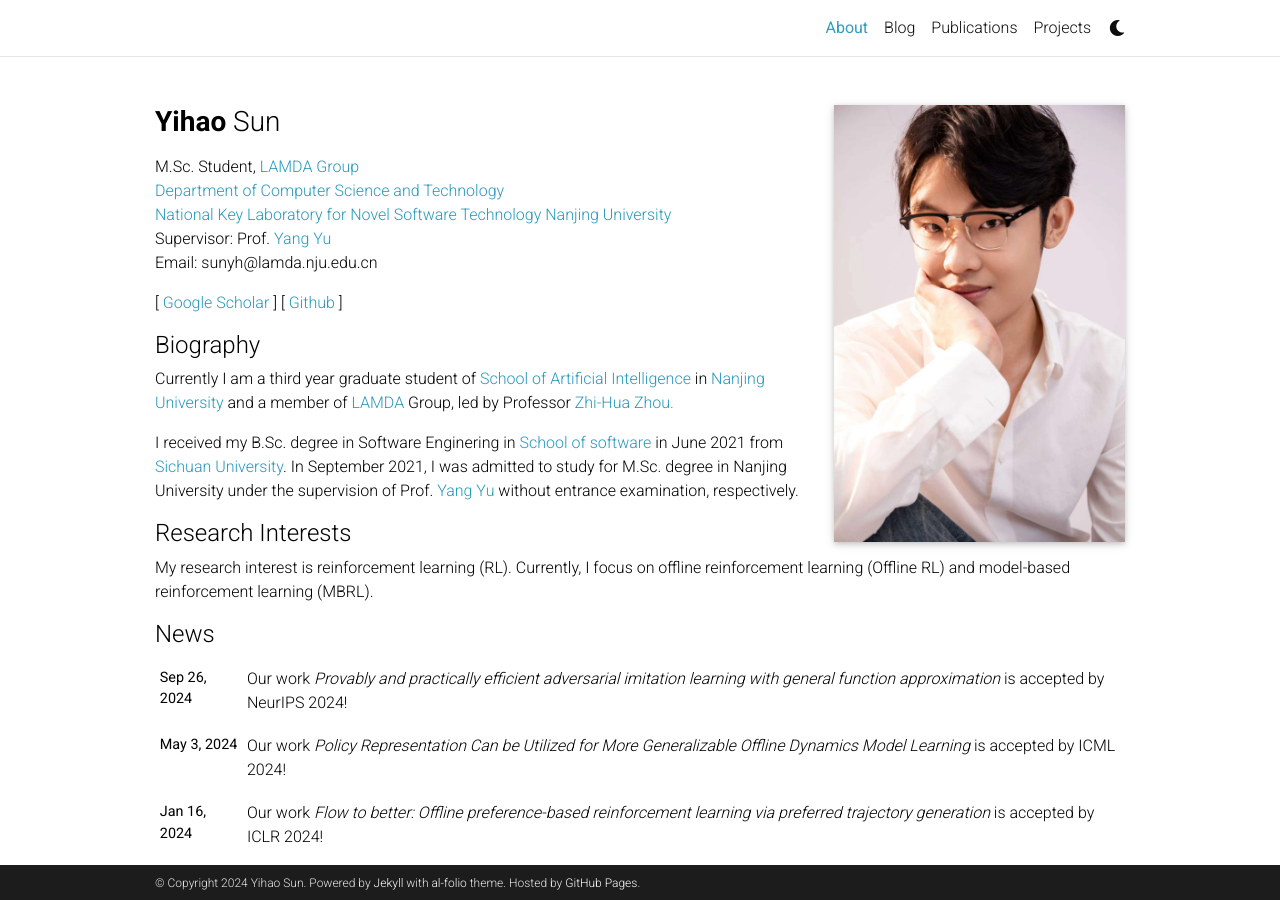
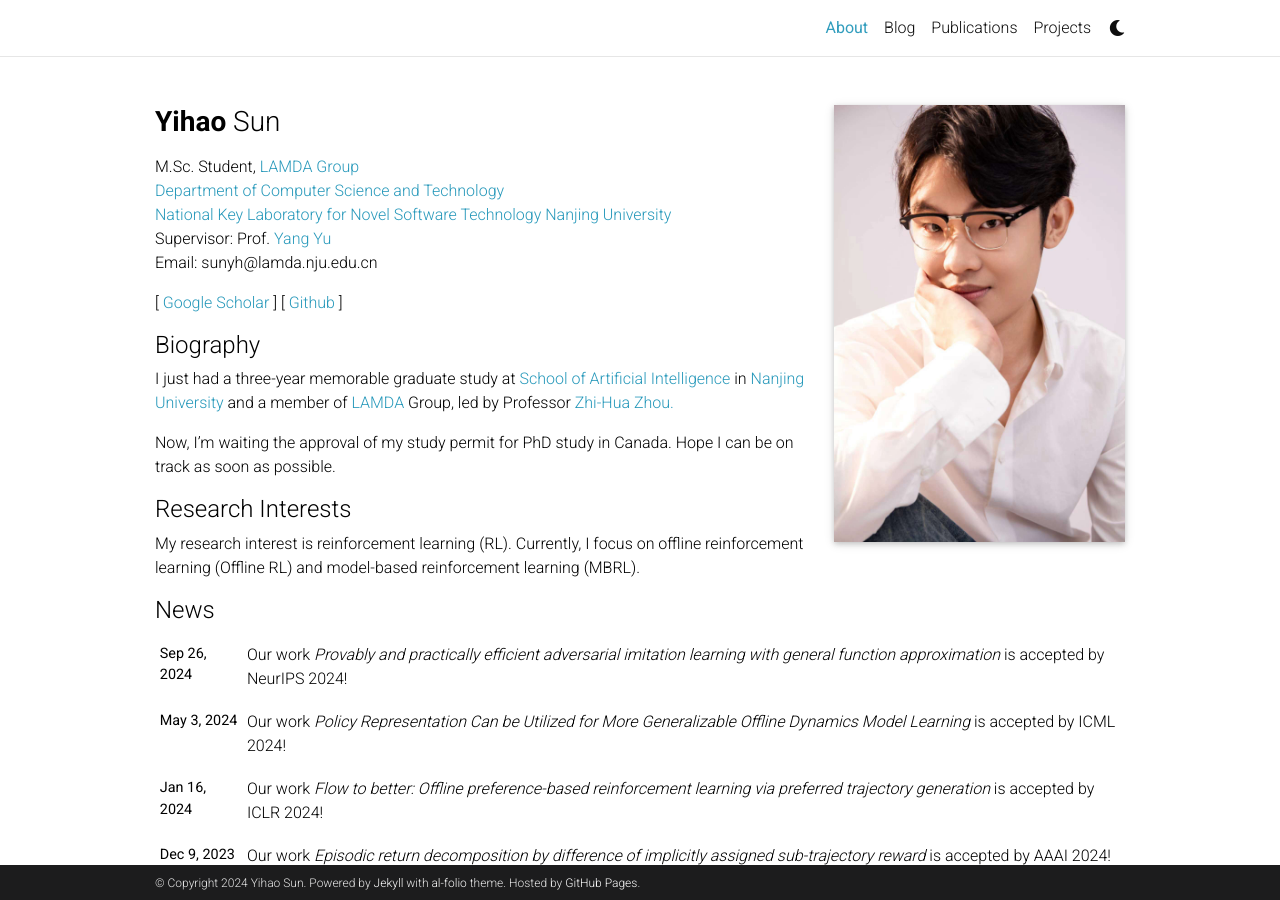
Before and after one commit to yihaosun1124/yihaosun1124.github.io, a Jekyll site: the page built from _pages/about.md, in a window 1280 px wide and 900 px high. Built offline with Jekyll 4.4.1, drawn with Linux system fonts in a browser that asks for light colours; comment, search, counter and statistics services are not loaded; a style sheet for code colours, icons or effects is not loaded.

Commit message:
update about.md

```diff
--- a/_pages/about.md
+++ b/_pages/about.md
@@ -24,13 +24,11 @@
 [ [Google Scholar](https://scholar.google.com/citations?user=pFNG8fMAAAAJ&hl=en) ] [ [Github](https://github.com/yihaosun1124) ]
 
 #### Biography
-Currently I am a third year graduate student of <a href="http://ai.nju.edu.cn/" target="_blank">School of Artificial Intelligence</a> in
+I just had a three-year memorable graduate study at <a href="http://ai.nju.edu.cn/" target="_blank">School of Artificial Intelligence</a> in
 <a href="http://www.nju.edu.cn/" target="_blank">Nanjing University</a> and a member of
 <a href="http://www.lamda.nju.edu.cn/CH.MainPage.ashx" target="_blank">LAMDA</a> Group, led by Professor <a href="http://cs.nju.edu.cn/zhouzh/" target="_blank">Zhi-Hua Zhou.</a>
 
-I received my B.Sc. degree in Software Enginering in <a href="https://sw.scu.edu.cn/" target="_blank">School of software</a> in June 2021 from <a href="https://www.scu.edu.cn/" target="_blank">Sichuan University</a>.
-In September 2021, I was admitted to study for M.Sc. degree in Nanjing University under the supervision of
-Prof. <a href="https://www.wolai.com/eyounx/dtR1MTyRXS5tP5Cex4KtdK" target="_blank">Yang Yu</a> without entrance examination, respectively.
+Now, I'm waiting the approval of my study permit for PhD study in Canada. Hope I can be on track as soon as possible.
 
 #### Research Interests
 My research interest is reinforcement learning (RL). Currently, I focus on offline reinforcement learning (Offline RL) and model-based reinforcement learning (MBRL).
```
